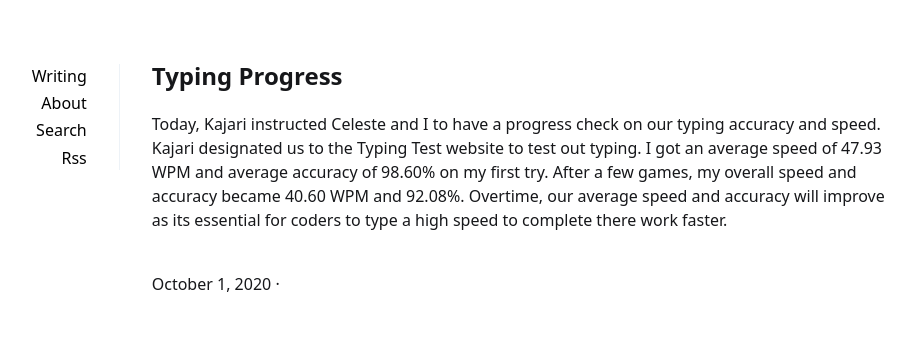
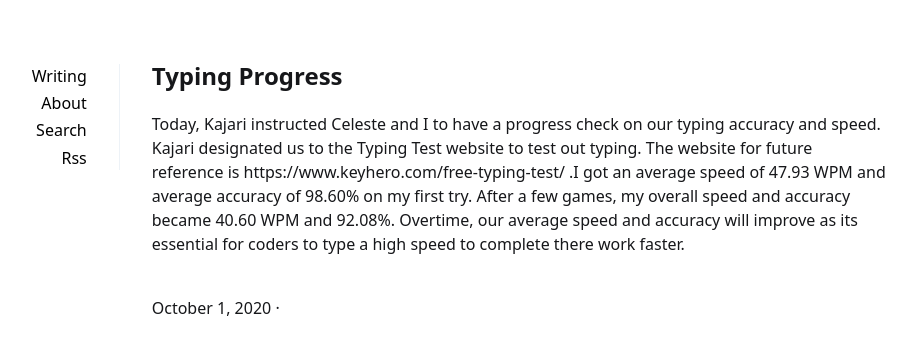
Before and after one commit to Osvaldo178/Osvaldo178.github.io, a Jekyll site: the page built from _posts/2020-10-01-Typing-Progress.md, in a window 1280 px wide. Shown: the top 355 px of the page, without its empty margins (201-1117 px from the left). Built offline with Jekyll 4.4.1, drawn with Linux system fonts in a browser that asks for light colours.

Commit message:
added more information

```diff
--- a/_posts/2020-10-01-Typing-Progress.md
+++ b/_posts/2020-10-01-Typing-Progress.md
@@ -5,4 +5,4 @@ description:
 summary:
 tags:
 ---
-  Today, Kajari instructed Celeste and I to have a progress check on our typing accuracy and speed. Kajari designated us to  the Typing Test website to test out typing. I got an average speed of 47.93 WPM and average accuracy of 98.60% on my first try. After a few games, my overall speed and accuracy became 40.60 WPM and 92.08%. Overtime, our average speed and accuracy will improve as its essential for coders to type a high speed to complete there work faster.
+  Today, Kajari instructed Celeste and I to have a progress check on our typing accuracy and speed. Kajari designated us to  the Typing Test website to test out typing. The website for future reference is https://www.keyhero.com/free-typing-test/ .I got an average speed of 47.93 WPM and average accuracy of 98.60% on my first try. After a few games, my overall speed and accuracy became 40.60 WPM and 92.08%. Overtime, our average speed and accuracy will improve as its essential for coders to type a high speed to complete there work faster.
```
